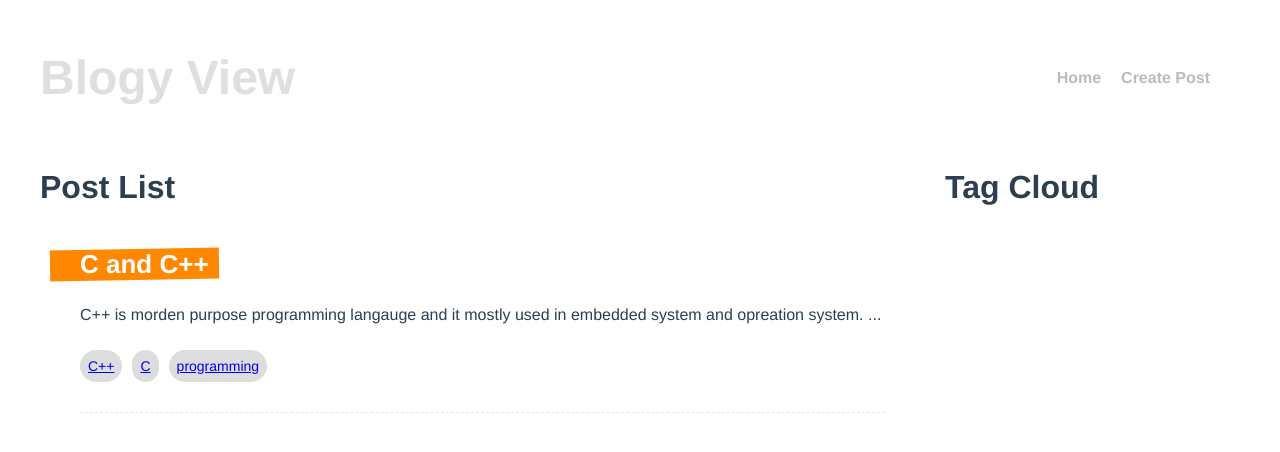
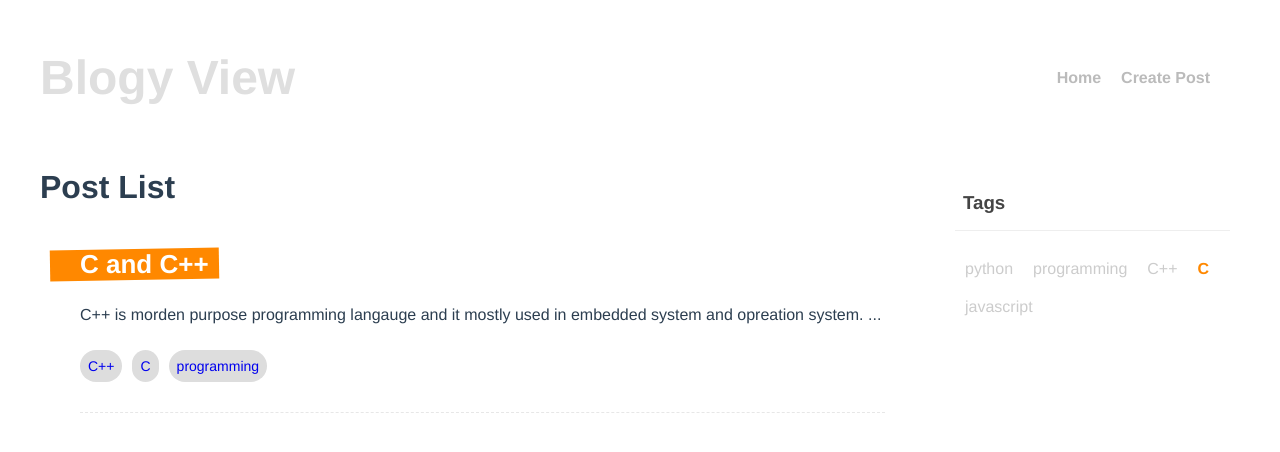
Before and after one commit to MinKhant610/async-in-comp, a Vue app: page /tags/C in a window 1280 px wide. Shown: the top 452 px of the page. Built offline with nearby package versions, Linux system fonts and the light colour scheme; data requests are answered from the project's data file.

Commit message:
v.1 front-end complete

```diff
--- a/src/components/TagCloud.vue
+++ b/src/components/TagCloud.vue
@@ -1,11 +1,52 @@
 <template>
-    <h1>Tag Cloud</h1>
+    <div class="tag-cloud">
+        <h3>Tags</h3>
+        <div v-for="tag in uniqueTags" :key="tag">
+            <router-link :to="{name:'tag', params:{tag:tag}}">{{ tag }}</router-link>
+        </div>
+    </div>
 </template>
 
 <script>
+import { ref } from 'vue'
+export default{
+    props : ['posts'],
+    setup(props){
+        let tags = ref([]);
+        props.posts.forEach((post) => {
+            post.tags.forEach((tag)=>{
+                tags.value.push(tag);
+            });
+        })
+        // to fileter unique tags boz tags array is not unique
+        let uniqueTags = tags.value.filter((tag, index, array) => {
+            return array.indexOf(tag) === index;
+        });
 
+        return {uniqueTags}
+    }
+}
 </script>
 
 <style>
-
+   .tag-cloud {
+    padding: 10px;
+  }
+  .tag-cloud h3 {
+    border-bottom: 1px solid #eee;
+    padding: 16px 8px;
+    color: #444;
+  }
+  .tag-cloud div {
+    display: inline-block;
+    padding: 10px;
+  }
+  .tag-cloud a {
+    color: #ccc;
+    text-decoration: none;
+  }
+  .tag-cloud a.router-link-active {
+    color: #ff8800;
+    font-weight: bold;
+  }
 </style>
--- a/src/views/HomeView.vue
+++ b/src/views/HomeView.vue
@@ -8,7 +8,7 @@
         <PostList :posts="posts"></PostList>
       </div>
       <div>
-        <TagCloud></TagCloud>
+        <TagCloud :posts="posts"></TagCloud>
       </div>
     </div>
     <div v-else>
@@ -48,4 +48,7 @@
     grid-template-columns: 3fr 1fr;
     gap:20px;
   }
+  a{
+    text-decoration: none;
+  }
 </style>
--- a/src/views/Tag.vue
+++ b/src/views/Tag.vue
@@ -8,7 +8,7 @@
                 <PostList :posts="filteredPosts"></PostList>
             </div>
             <div>
-                <TagCloud></TagCloud>
+                <TagCloud :posts="posts"></TagCloud>
             </div>
         </div>
         <div v-else>
```
